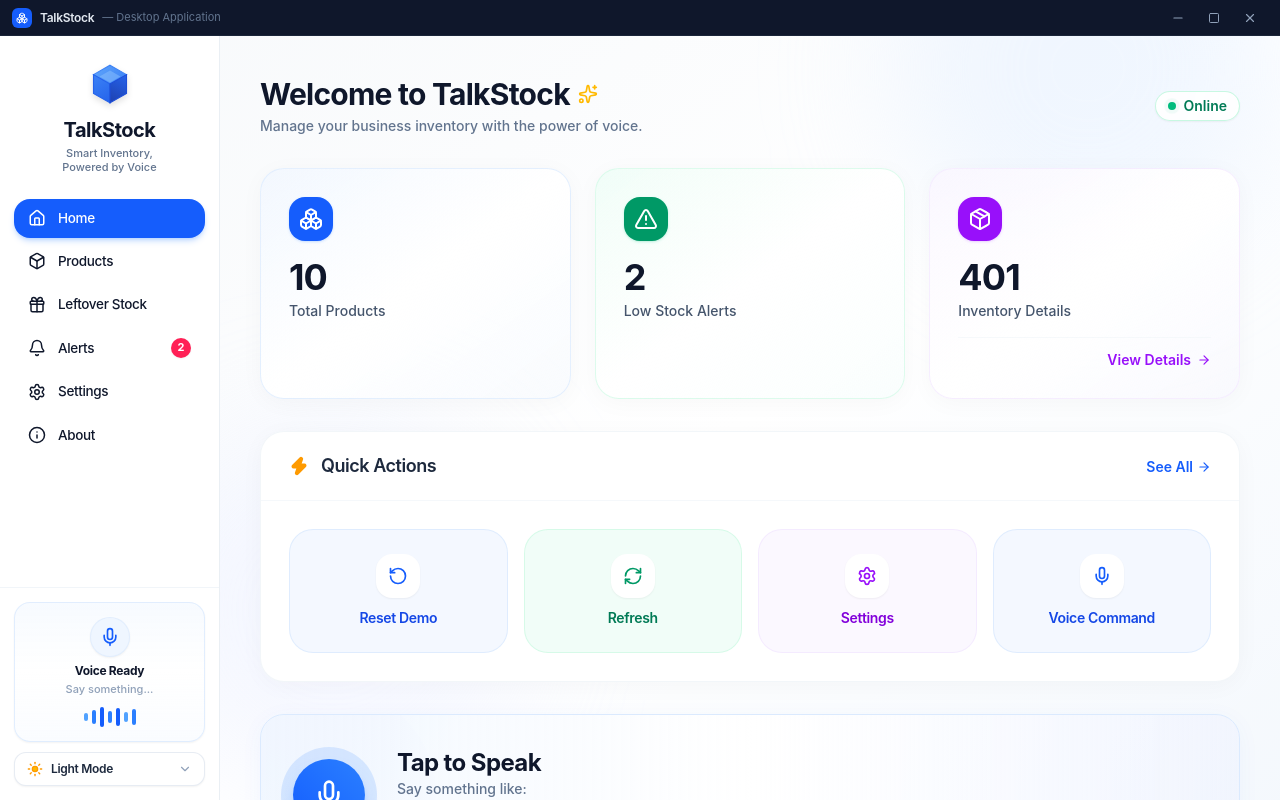
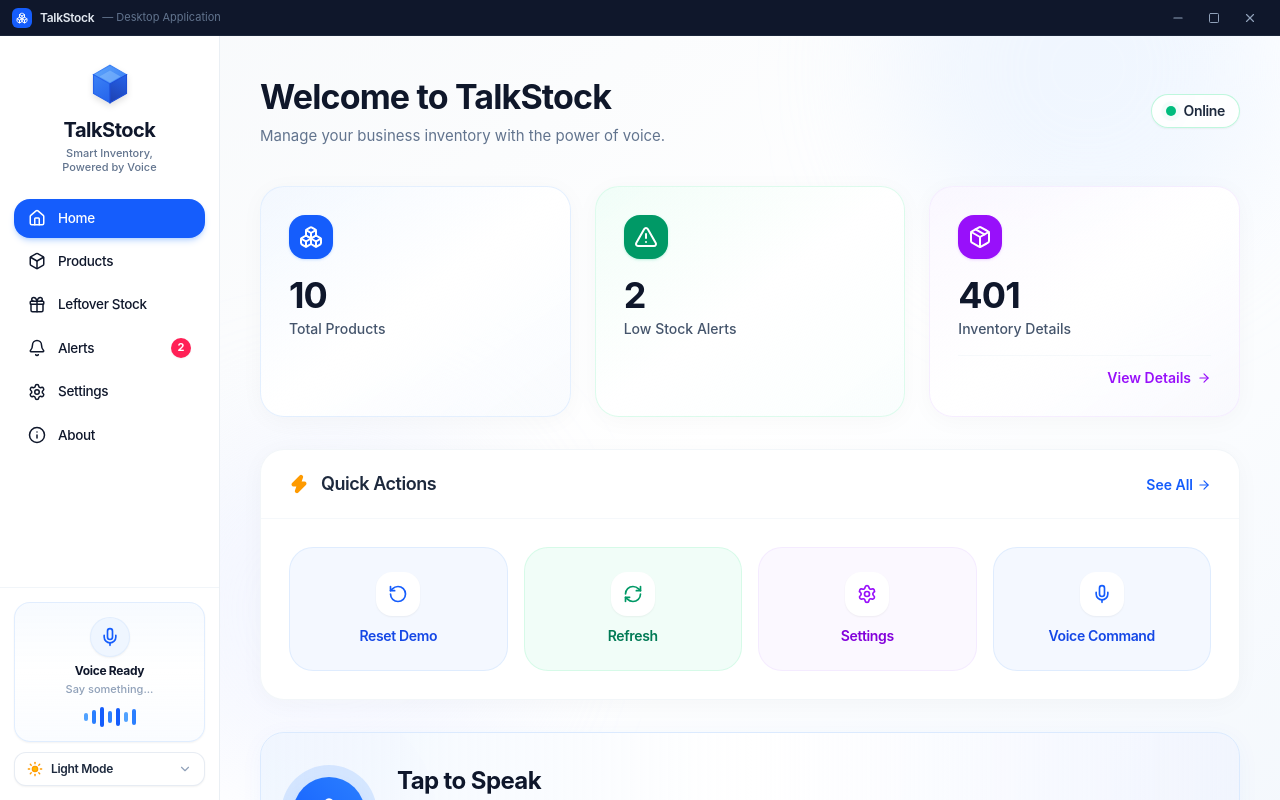
Before and after one commit to kishorea7001/STOCKS, a Next.js app: page / in a window 1280 px wide. Built offline with nearby package versions, Linux system fonts and the light colour scheme.

Commit message:
feat: style top header section with large bold navy heading and upper-right online status pill

```diff
--- a/components/layout/AppHeader.tsx
+++ b/components/layout/AppHeader.tsx
@@ -1,8 +1,7 @@
 'use client';
 
 import React from 'react';
-import { Menu, Sparkles } from 'lucide-react';
-import { Badge } from '../ui/Badge';
+import { Menu } from 'lucide-react';
 
 export interface AppHeaderProps {
   title?: string;
@@ -19,7 +18,7 @@ export function AppHeader({
 }: AppHeaderProps) {
   return (
     <header
-      className={`flex flex-col sm:flex-row sm:items-center justify-between gap-4 pb-6 md:pb-8 ${className}`}
+      className={`flex flex-col sm:flex-row sm:items-center justify-between gap-4 mb-8 md:mb-10 ${className}`}
     >
       <div className="flex items-start gap-3">
         {onToggleMobileMenu && (
@@ -34,28 +33,26 @@ export function AppHeader({
         )}
 
         <div>
-          <div className="flex items-center gap-2">
-            <h2 className="text-2xl md:text-3xl font-bold tracking-tight text-slate-900">
-              {title}
-            </h2>
-            <Sparkles className="h-5 w-5 text-amber-400 hidden sm:inline-block animate-pulse" />
-          </div>
-          <p className="text-xs md:text-sm text-slate-500 font-medium mt-1">
+          <h2 className="text-3xl md:text-[32px] lg:text-[34px] font-bold text-[#0F172A] tracking-tight leading-tight">
+            {title}
+          </h2>
+          <p className="text-sm md:text-[15px] text-slate-500 font-normal mt-1.5">
             {subtitle}
           </p>
         </div>
       </div>
 
-      <div className="flex items-center gap-3 self-start sm:self-center">
-        <Badge
-          variant="success"
-          size="md"
-          dot
-          pulse
-          className="shadow-xs bg-white/90 border-emerald-200 text-emerald-700 font-semibold"
-        >
-          Online
-        </Badge>
+      {/* Upper-right Status Pill: Rounded pill shape, green circular indicator, Online text, white/light-green background */}
+      <div className="flex items-center gap-2 self-start sm:self-center">
+        <div className="inline-flex items-center gap-2 rounded-full border border-emerald-200/70 bg-white/90 px-3.5 py-1.5 shadow-xs transition-colors hover:bg-emerald-50/40">
+          <span className="relative flex h-2.5 w-2.5 items-center justify-center">
+            <span className="absolute inline-flex h-full w-full animate-ping rounded-full bg-emerald-400 opacity-60" />
+            <span className="relative inline-flex h-2.5 w-2.5 rounded-full bg-emerald-500" />
+          </span>
+          <span className="text-xs md:text-sm font-semibold tracking-tight text-slate-800">
+            Online
+          </span>
+        </div>
       </div>
     </header>
   );
```
